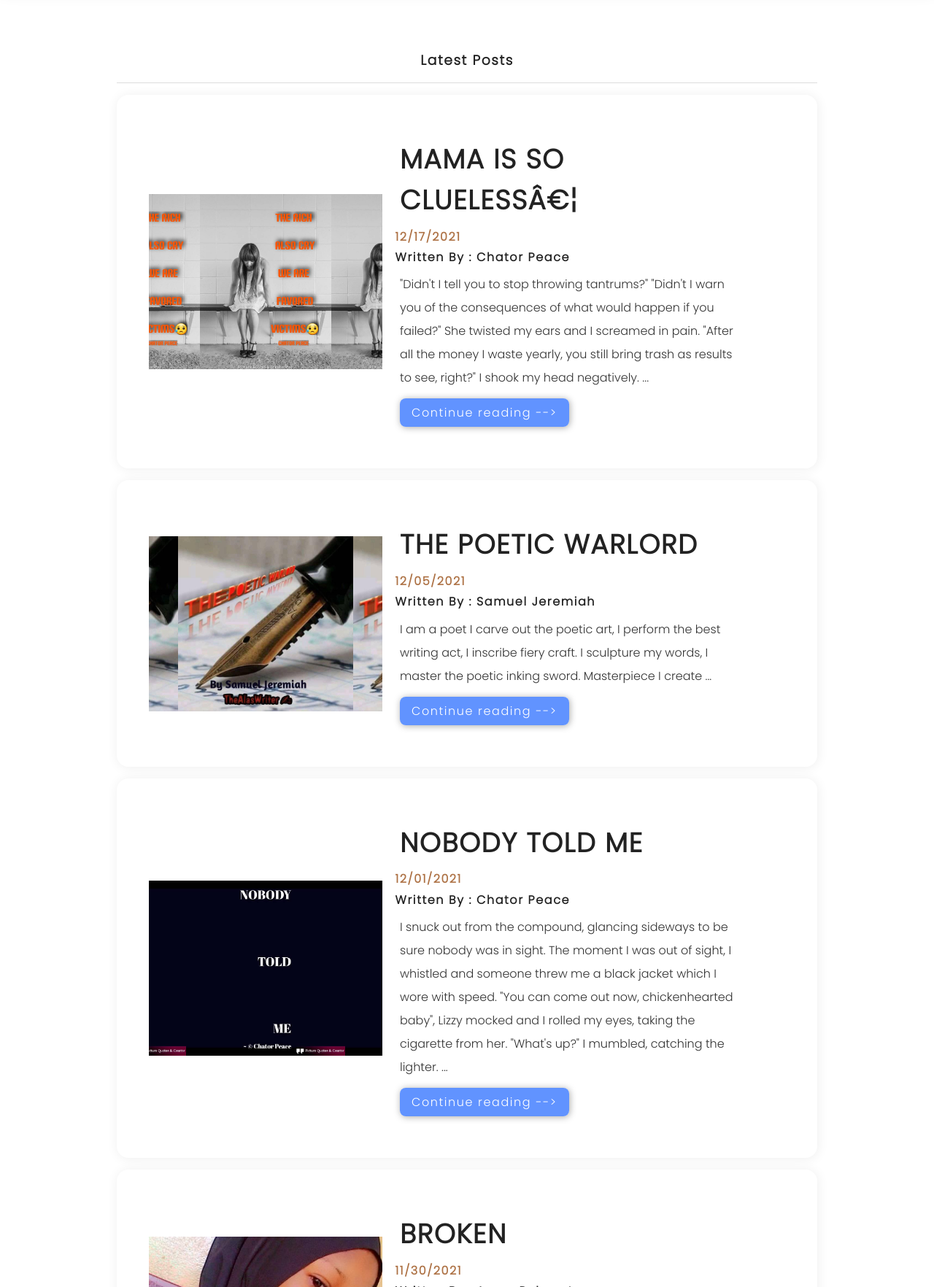
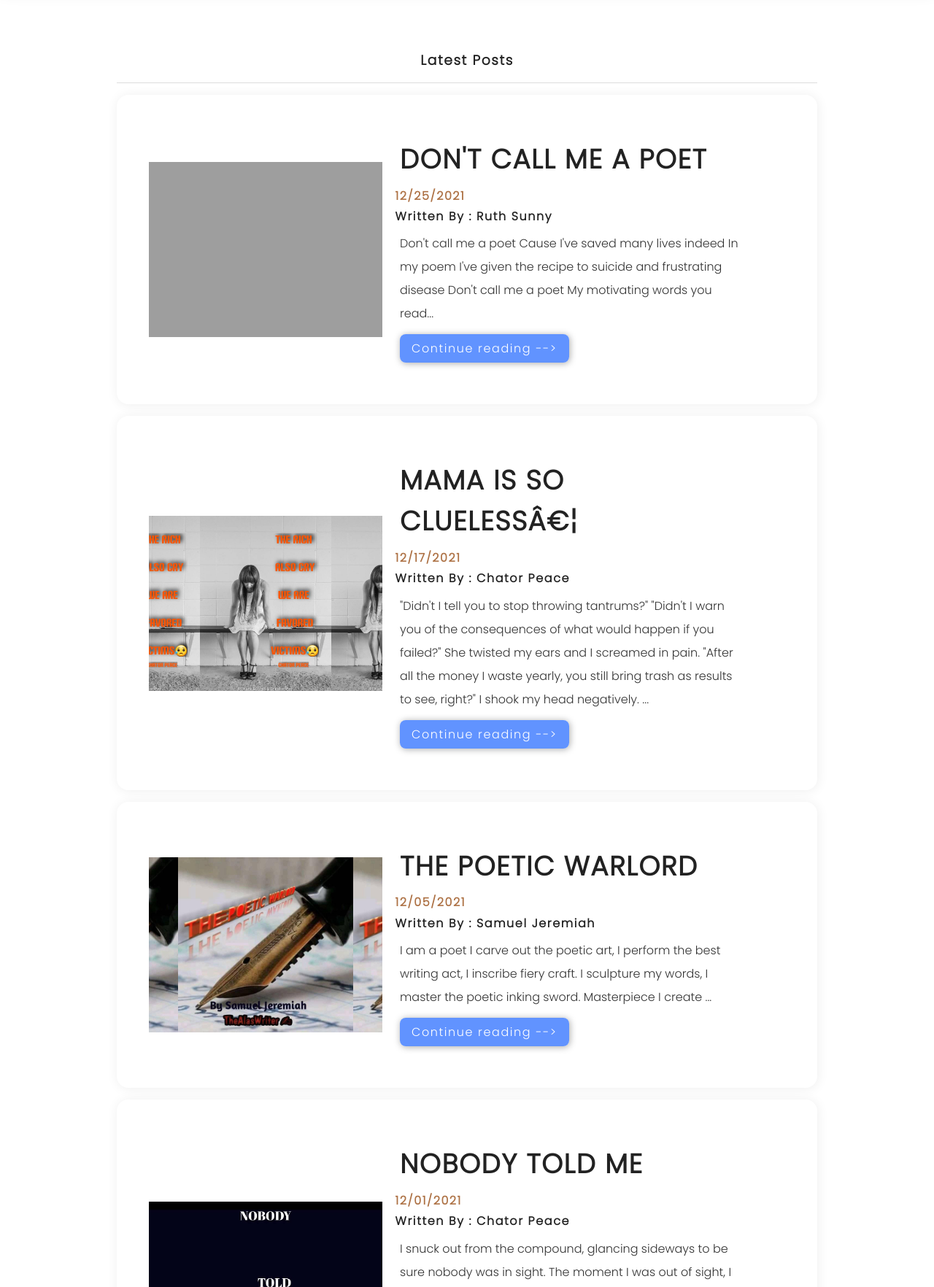
Before and after one commit to Akindele-Ebenezer/ebenlitblog, a PHP site: page / in a window 1280 px wide. Shown: the part 156-1920 px from the top of the page at 73% size. Run offline with PHP 8.4, Linux system fonts and the light colour scheme; grey boxes are pictures that could not be loaded.

Commit message:
Update index.php

```diff
--- a/index.php
+++ b/index.php
@@ -67,6 +67,29 @@
 			<section id="main-section-2">
 				<h1>Latest Posts </h1>
 					<div>
+						<div class="popular-posts-wrapper">
+							<div class="popular-posts-img" style="background: url(images/ruth-sunny.jpg);
+																background-size: contain;
+																background-position: center;
+																width: 20rem;
+																height: 15rem;">
+								<img src="images/chator4.jpg">
+							</div>
+							<div class="popular-posts">
+								<h2>DON'T CALL ME A POET</h2>
+								<h4>12/25/2021</h4>
+								<h4>Ruth Sunny</h4>
+								<p>
+								 Don't call me a poet
+								Cause I've saved many lives indeed
+								In my poem I've given the recipe to suicide and frustrating disease
+
+								Don't call me a poet
+								My motivating words you read...
+								<p>
+								<a href="ruth-sunny.php">Continue reading --></a></p>
+							</div>
+						</div>
 						<div class="popular-posts-wrapper">
 							<div class="popular-posts-img" style="background: url(images/chator4.jpg);
 																background-size: contain;
```
